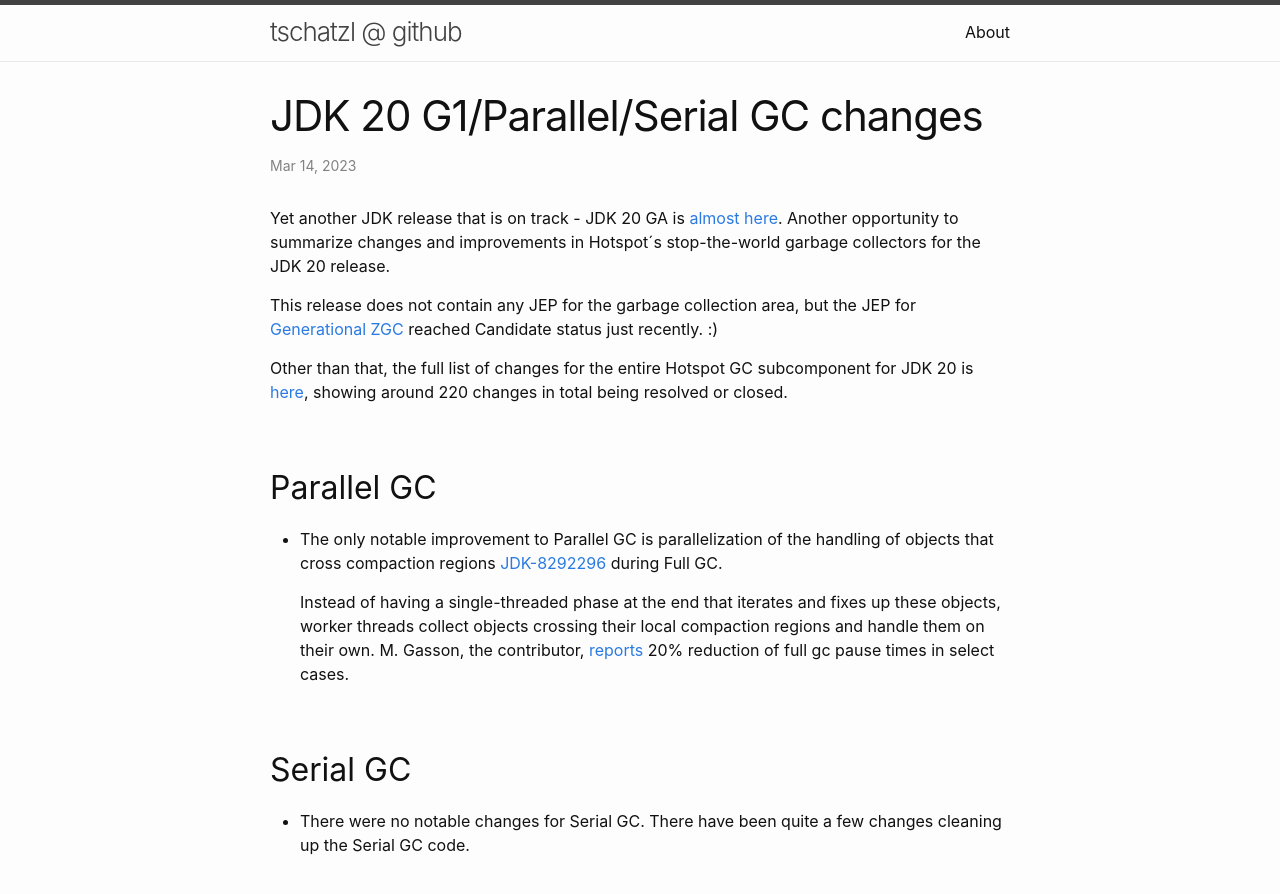
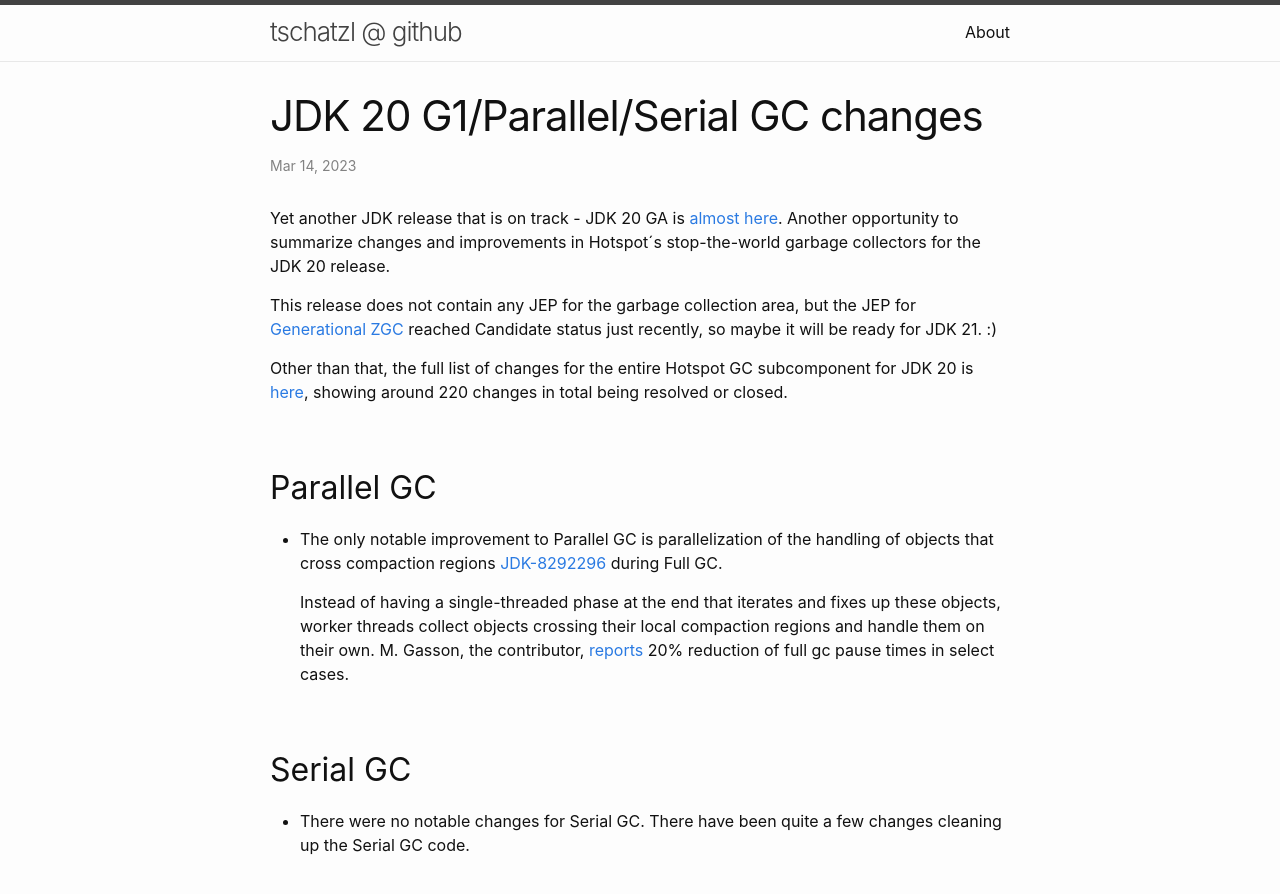
Before and after one commit to tschatzl/tschatzl.github.io, a Jekyll site: the page built from _posts/2023-03-14-jdk20-g1-parallel-gc-changes.md, in a window 1280 px wide and 900 px high. Shown: the top 894 px of the window. Built offline with Jekyll 4.4.1, drawn with Linux system fonts in a browser that asks for light colours.

Commit message:
More clarification

```diff
--- a/_posts/2023-03-14-jdk20-g1-parallel-gc-changes.md
+++ b/_posts/2023-03-14-jdk20-g1-parallel-gc-changes.md
@@ -7,7 +7,7 @@ tags: [GC, G1, Parallel, Serial, JDK 20, Performance]
 
 Yet another JDK release that is on track - JDK 20 GA is [almost here](https://openjdk.java.net/projects/jdk/20/). Another opportunity to summarize changes and improvements in Hotspot´s stop-the-world garbage collectors for the JDK 20 release.
 
-This release does not contain any JEP for the garbage collection area, but the JEP for [Generational ZGC](https://mail.openjdk.org/pipermail/jdk-dev/2023-March/007457.html) reached Candidate status just recently. :)
+This release does not contain any JEP for the garbage collection area, but the JEP for [Generational ZGC](https://mail.openjdk.org/pipermail/jdk-dev/2023-March/007457.html) reached Candidate status just recently, so maybe it will be ready for JDK 21. :)
 
 Other than that, the full list of changes for the entire Hotspot GC subcomponent for JDK 20 is [here](https://bugs.openjdk.org/browse/JDK-8298968?jql=project%20%3D%20JDK%20AND%20issuetype%20in%20standardIssueTypes()%20AND%20status%20in%20(Resolved%2C%20Closed)%20AND%20fixVersion%20%3D%20%2220%22%20AND%20component%20%3D%20hotspot%20AND%20Subcomponent%20in%20(gc%2C%20gc%2C%20gc%2C%20gc%2C%20gc)), showing around 220 changes in total being resolved or closed.
 
```
